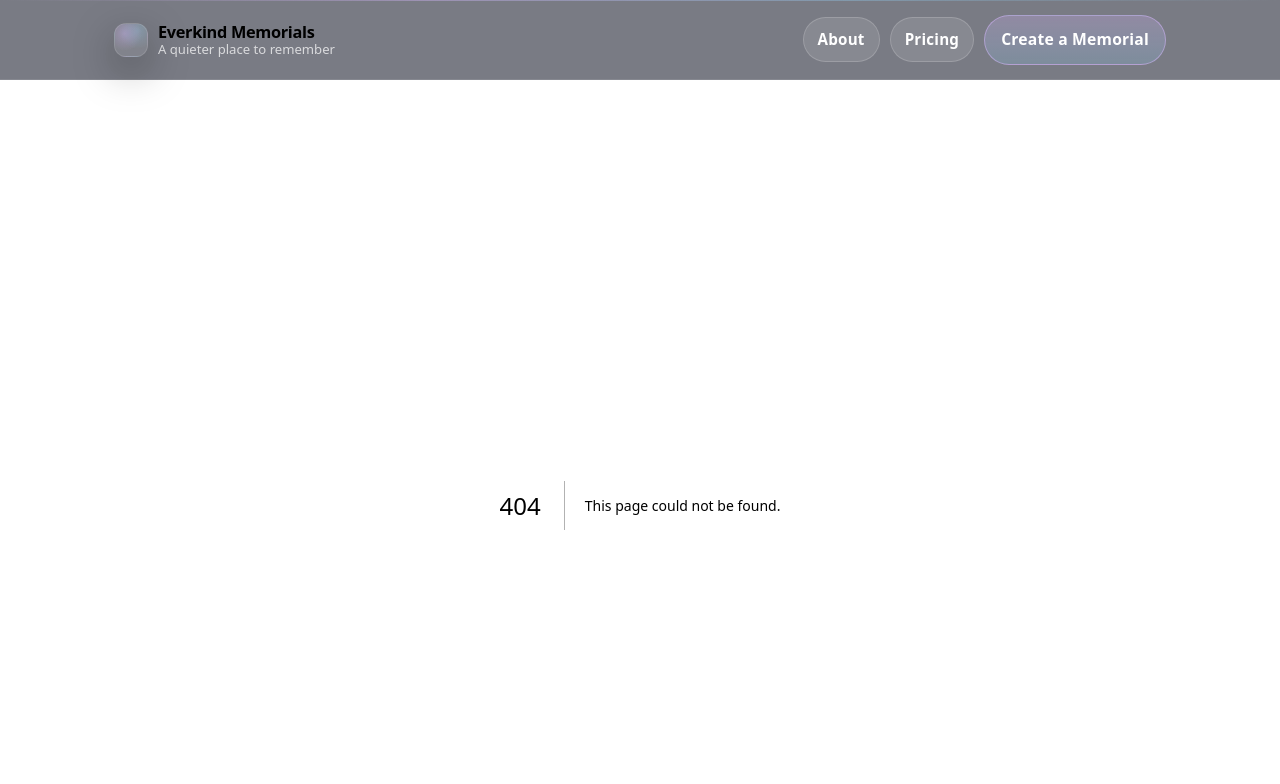
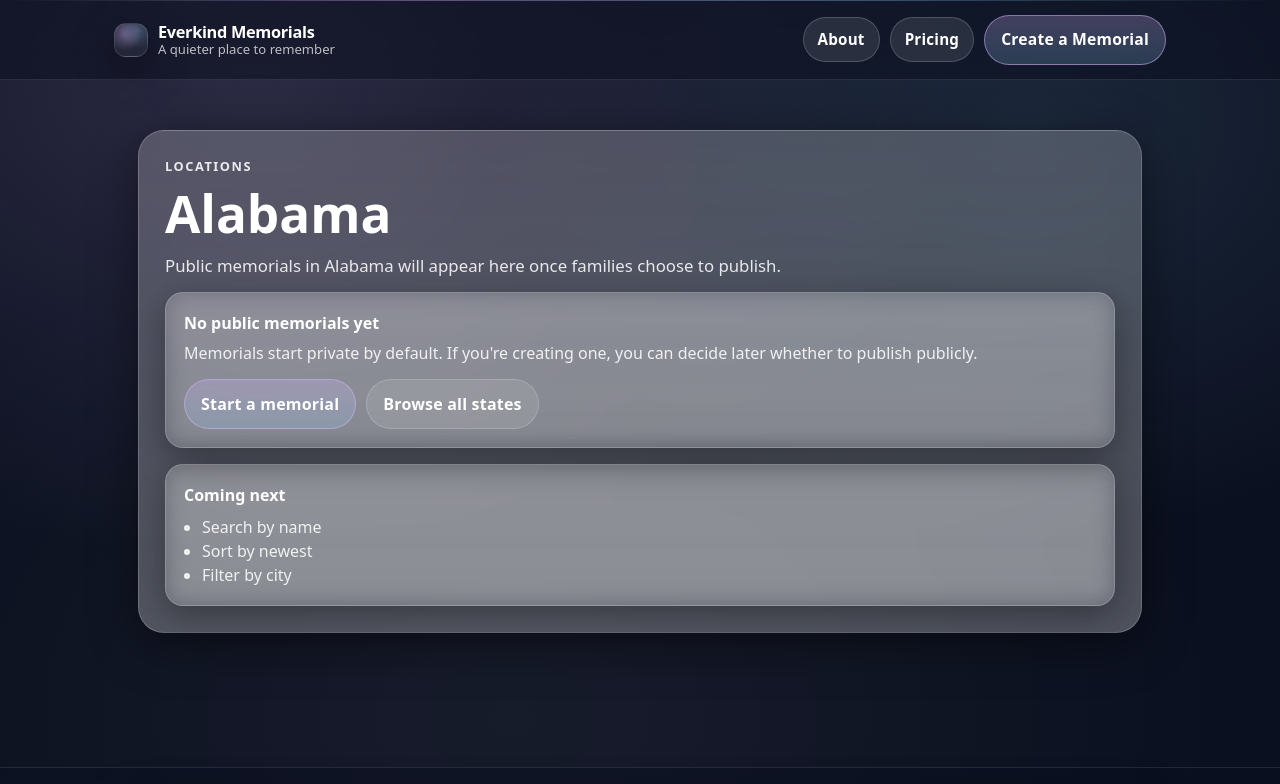
Before and after one commit to KristineMK72/everkind-memorials, a Next.js app: page /locations/alabama in a window 1280 px wide. Before the commit this address had no page. Shown: the top 784 px of the page. Built offline with nearby package versions, Linux system fonts and the light colour scheme.

Commit message:
Create page.tsx

```diff
--- /dev/null
+++ b/app/locations/[state]/page.tsx
@@ -0,0 +1,69 @@
+import Link from "next/link";
+
+function titleCaseFromSlug(slug: string) {
+  return slug
+    .split("-")
+    .filter(Boolean)
+    .map((w) => w.charAt(0).toUpperCase() + w.slice(1))
+    .join(" ");
+}
+
+export default function StateLocationsPage({
+  params,
+}: {
+  params: { state: string };
+}) {
+  const slug = params.state;
+  const stateName = titleCaseFromSlug(slug);
+
+  return (
+    <main>
+      <div className="container">
+        <section className="glass" style={{ padding: 26 }}>
+          <div className="kicker">Locations</div>
+          <h1 className="h1" style={{ marginTop: 10 }}>
+            {stateName}
+          </h1>
+          <p className="p" style={{ maxWidth: 860 }}>
+            Public memorials in {stateName} will appear here once families choose to publish.
+          </p>
+
+          <div style={{ height: 14 }} />
+
+          {/* Placeholder list area (ready for real data later) */}
+          <div className="card" style={{ padding: 18 }}>
+            <div style={{ fontWeight: 850, marginBottom: 6 }}>No public memorials yet</div>
+            <div style={{ color: "var(--muted)" }}>
+              Memorials start private by default. If you&apos;re creating one, you can decide later whether to publish publicly.
+            </div>
+
+            <div style={{ height: 14 }} />
+
+            <div style={{ display: "flex", gap: 10, flexWrap: "wrap" }}>
+              <Link className="btn btnPrimary" href="/create-memorial?plan=free">
+                Start a memorial
+              </Link>
+              <Link className="btn" href="/locations">
+                Browse all states
+              </Link>
+            </div>
+          </div>
+
+          <div style={{ height: 16 }} />
+
+          {/* Future-ready: search/filter bar placeholder */}
+          <div className="card" style={{ padding: 18, display: "grid", gap: 8 }}>
+            <div style={{ fontWeight: 850 }}>Coming next</div>
+            <ul style={{ margin: 0, paddingLeft: 18, color: "var(--muted)" }}>
+              <li>Search by name</li>
+              <li>Sort by newest</li>
+              <li>Filter by city</li>
+            </ul>
+          </div>
+        </section>
+
+        <div style={{ height: 26 }} />
+      </div>
+    </main>
+  );
+}
```
